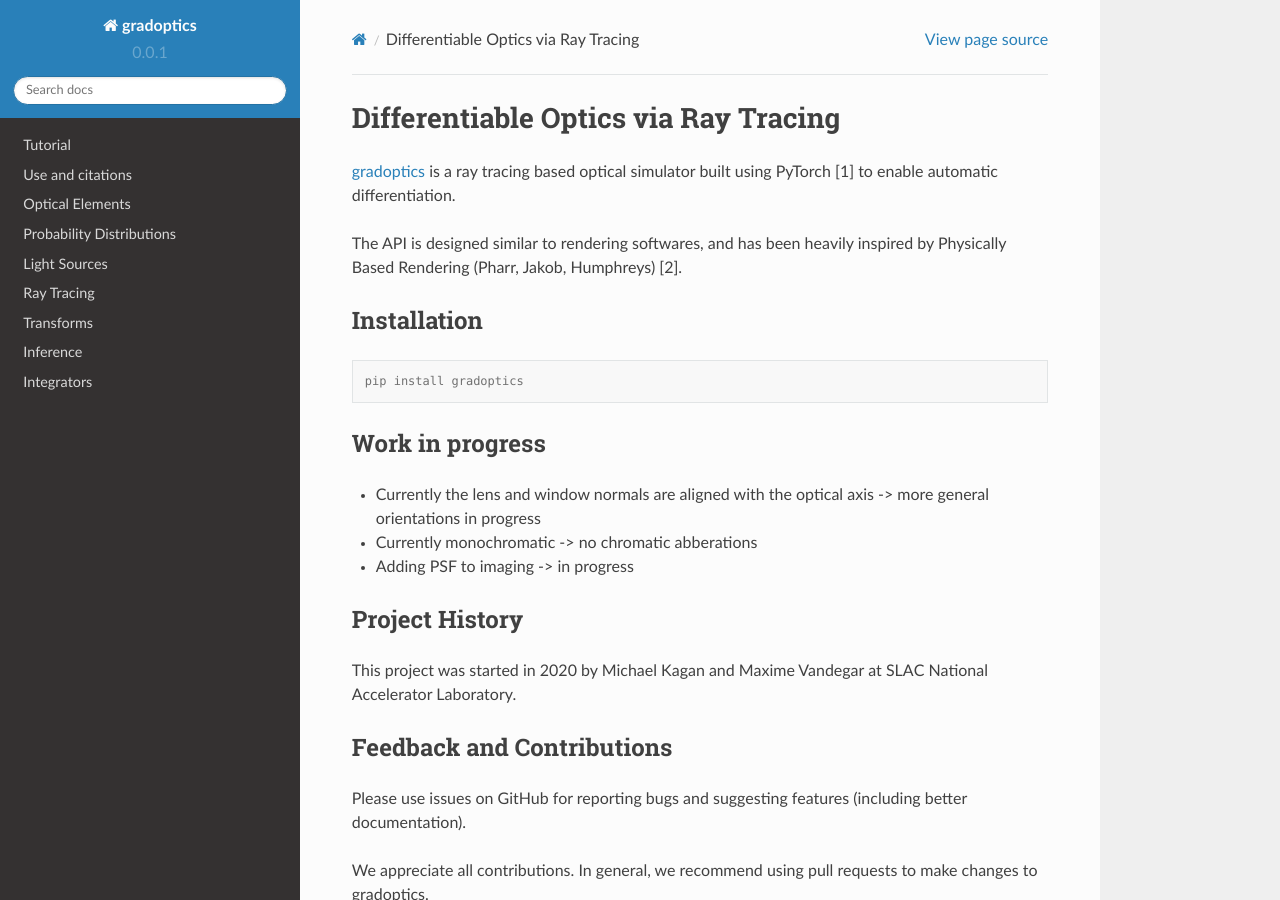
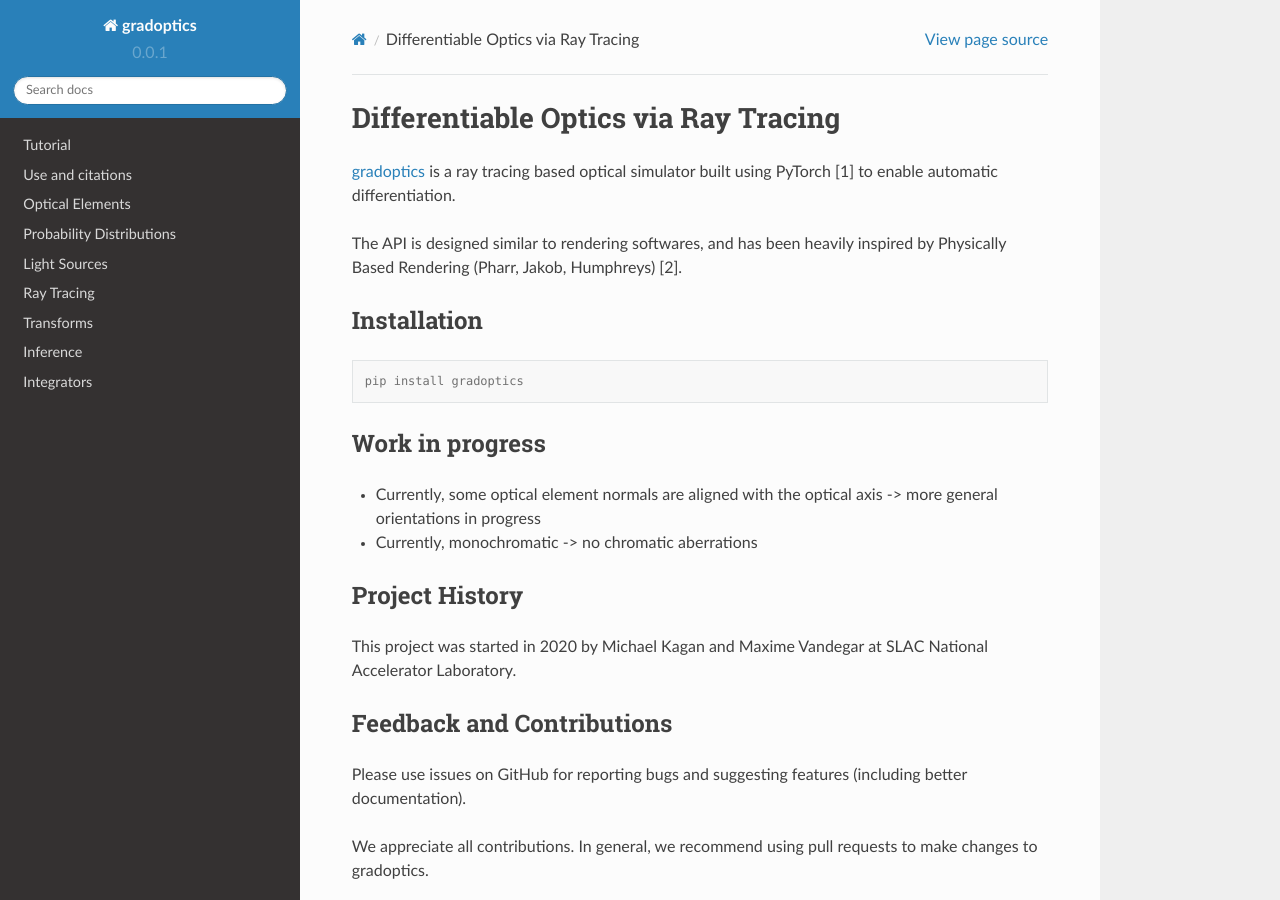
Before and after one commit to magis-slac/gradoptics, a Sphinx documentation site: the page built from docs/index.rst, in a window 1280 px wide and 900 px high. Built offline with Sphinx 7.4.7 and the Read the Docs theme 2.0.0, drawn with Linux system fonts in a browser that asks for light colours; pages that are not in the unit, such as notebooks, are missing from menus.

Commit message:
update work in progress

```diff
--- a/docs/index.rst
+++ b/docs/index.rst
@@ -19,9 +19,8 @@
 Work in progress
 ----------------
 
-- Currently the lens and window normals are aligned with the optical axis -> more general orientations in progress
-- Currently monochromatic -> no chromatic abberations
-- Adding PSF to imaging -> in progress
+- Currently, some optical element normals are aligned with the optical axis -> more general orientations in progress
+- Currently, monochromatic -> no chromatic aberrations
 
 Project History
 ---------------
```
Also changed, not shown: README.md (+2 -2 lines).
